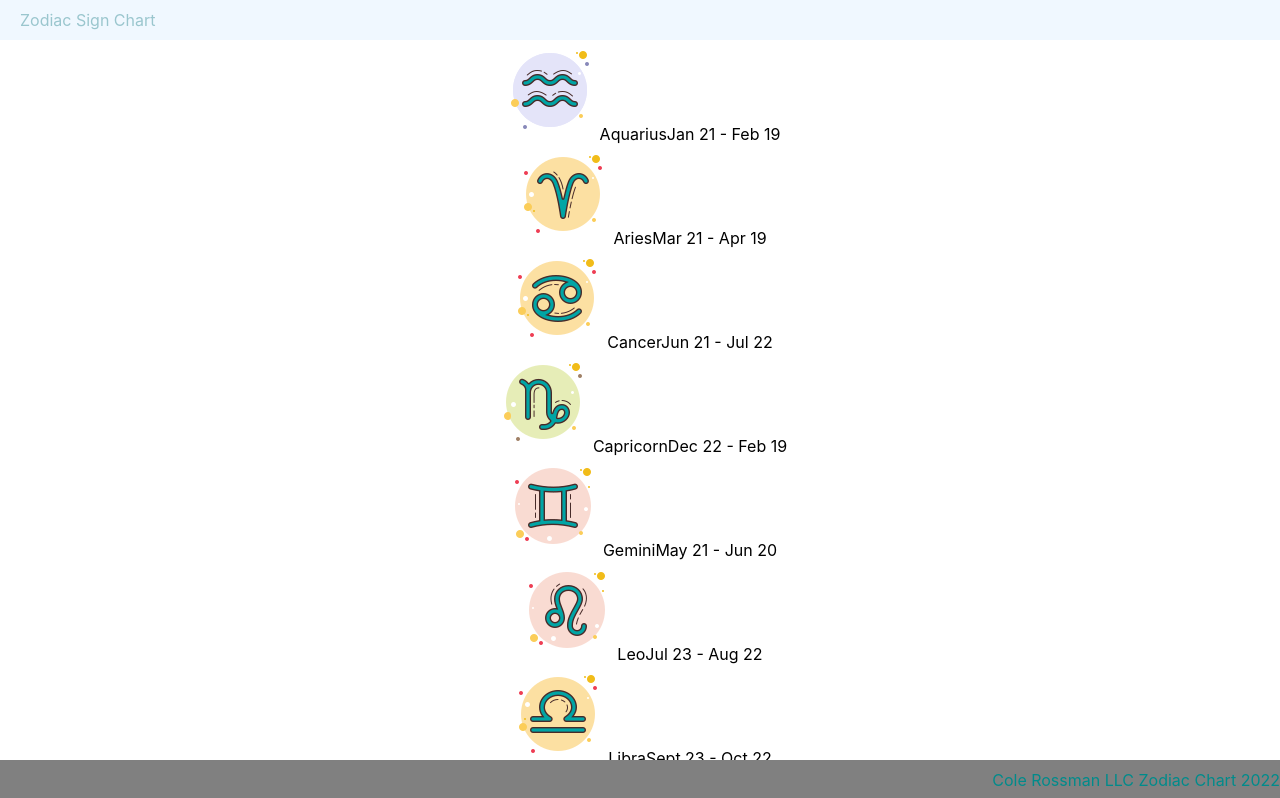
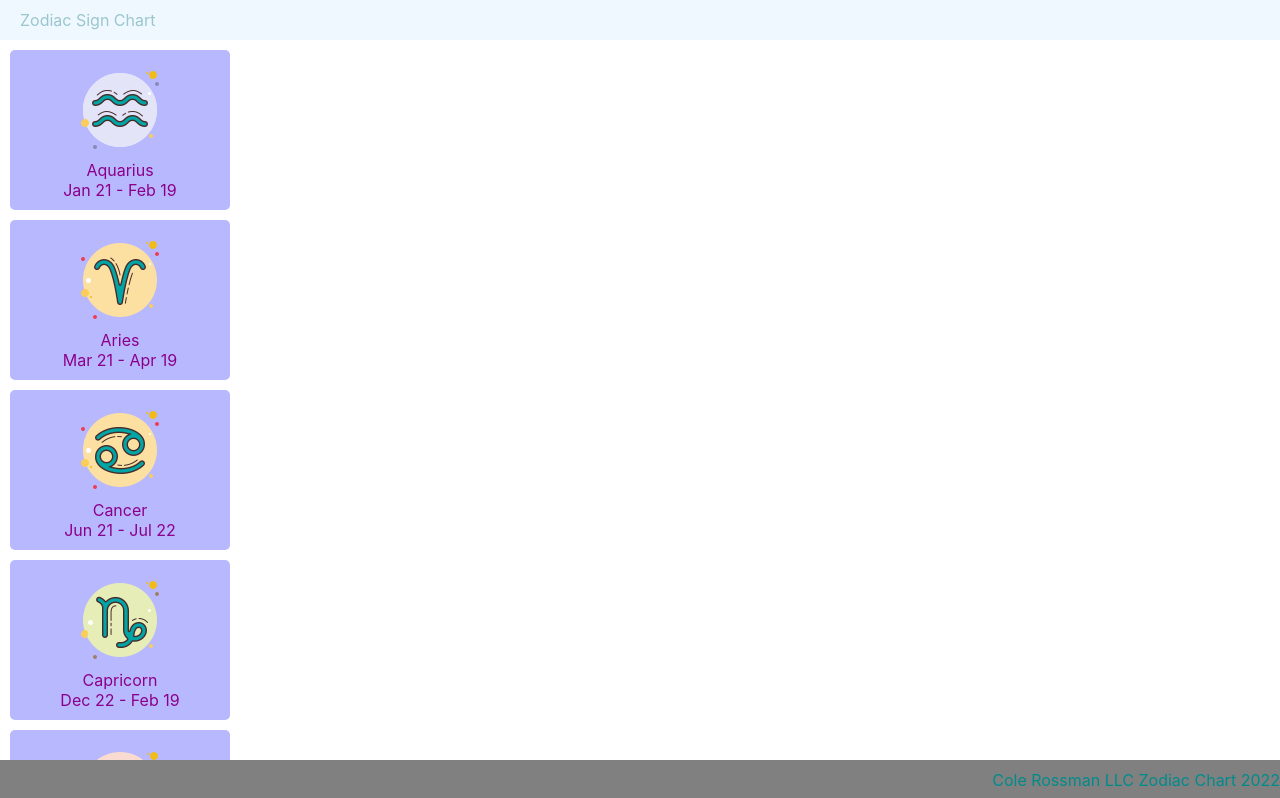
Before and after one commit to Cole-Rossman/week7-reactzodiacsign-scratch, a React (Create React App) app: page / in a window 1280 px wide. Shown: the top 798 px of the page. Built offline with nearby package versions, Linux system fonts and the light colour scheme.

Commit message:
Sign.css progress

```diff
--- a/src/components/Sign/Sign.css
+++ b/src/components/Sign/Sign.css
@@ -0,0 +1,11 @@
+.sign {
+    width: 200px;
+    background-color: #B8B8FF;
+    margin: 10px;
+    border-radius: 5px;
+    display: flex;
+    flex-direction: column;
+    align-items: center;
+    padding: 10px;
+    color: darkmagenta;
+}
```
